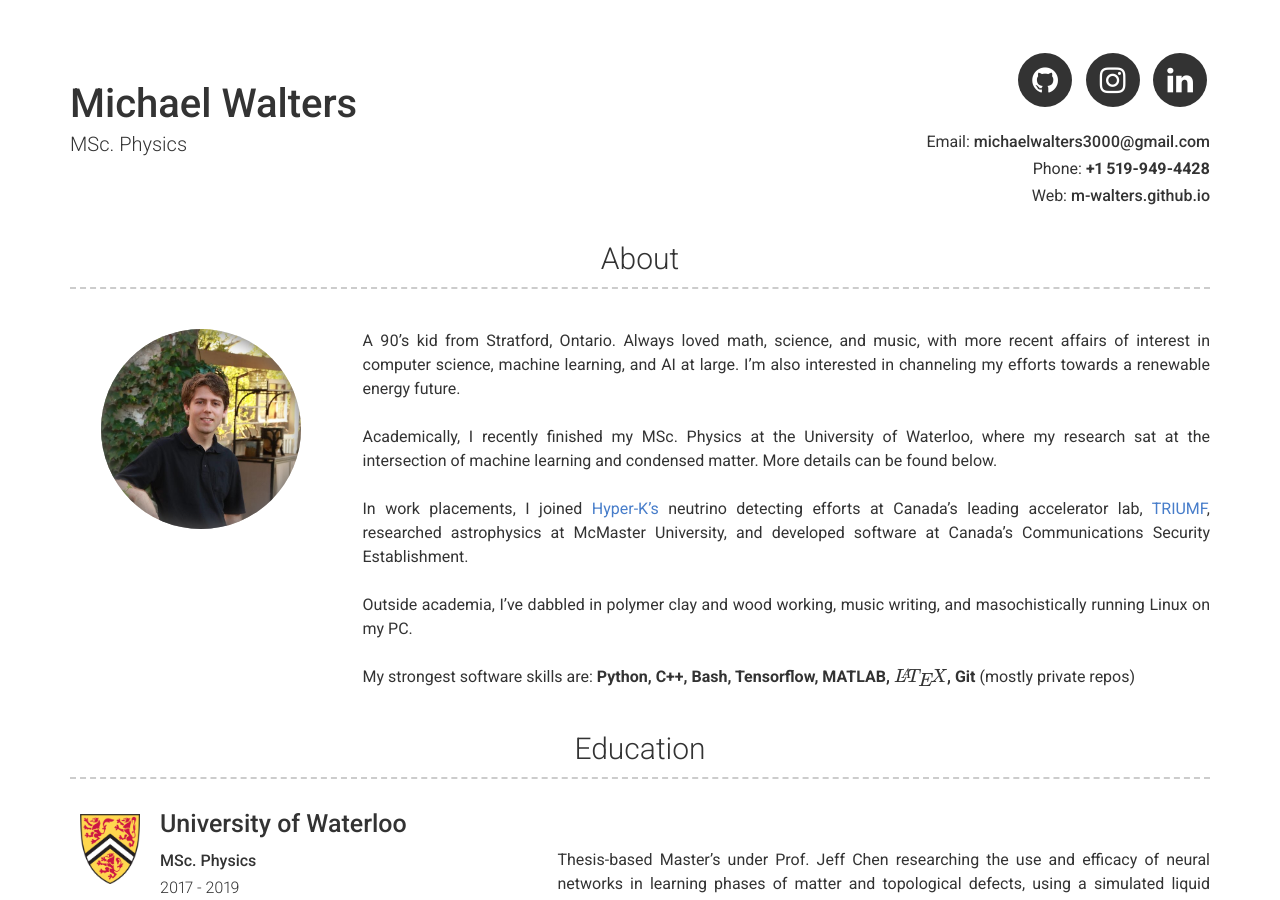
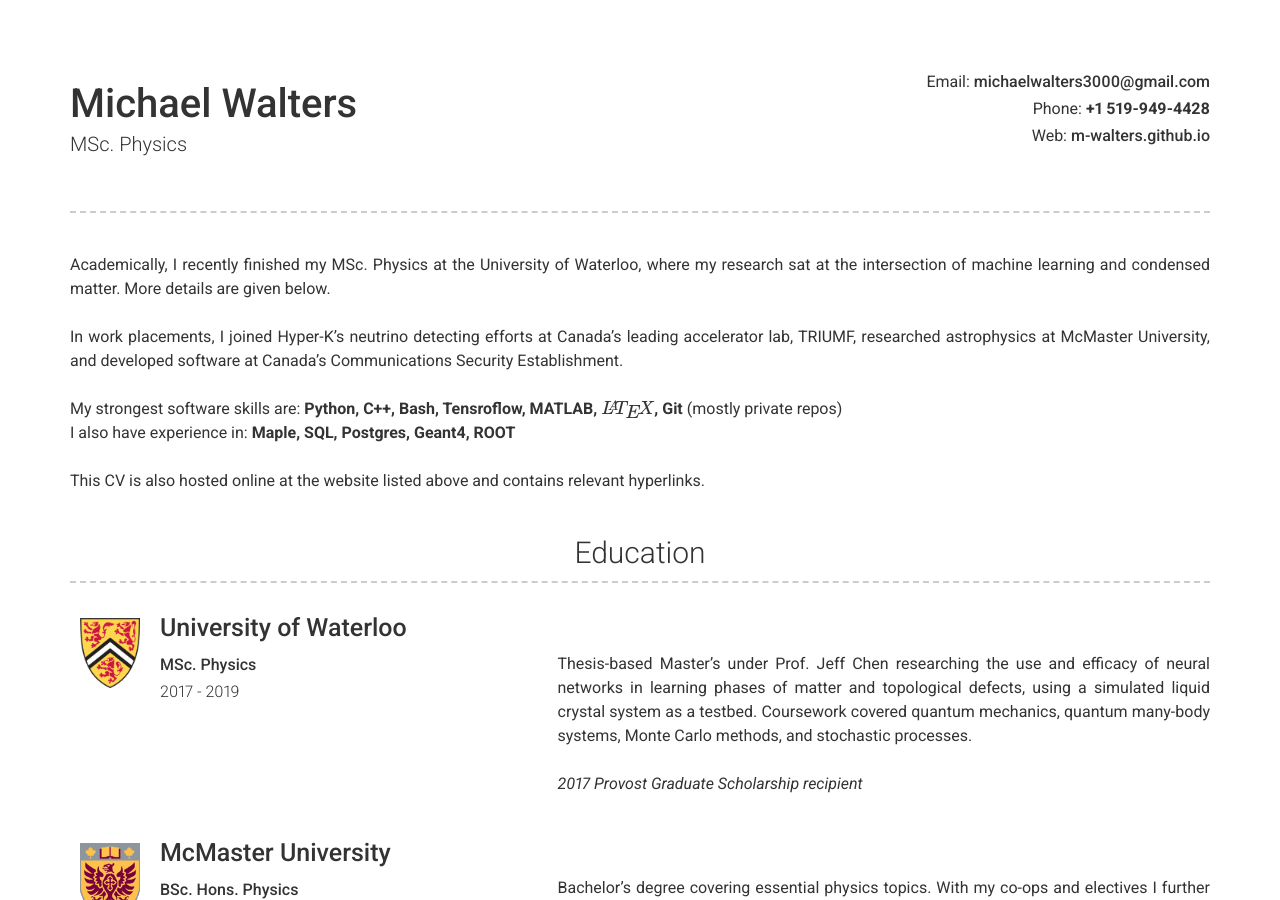
Before and after one commit to m-walters/m-walters.github.io, a Jekyll site: the page built from index.md, in a window 1280 px wide and 900 px high. Built offline with Jekyll 4.4.1, drawn with Linux system fonts in a browser that asks for light colours; formulas are drawn with MathJax 3; some of the changed text lies outside the part shown.

```diff
--- a/_config.yml
+++ b/_config.yml
@@ -8,36 +8,33 @@
 email: michaelwalters3000@gmail.com
 phone: +1 519-949-4428
 website: m-walters.github.io
+github: m-walters
 
 # Social links
-github_username: m-walters
-instagram_username: hotdoglipstick
-linkedin_username: michaelwalters3000
+#github_username: m-walters
+#instagram_username: hotdoglipstick
+#linkedin_username: michaelwalters3000
 
 # About Section
-about_title: About
-about_profile_image: "/assets/images/selfie-square-zoom.JPG"
+about_title: " "
+#about_profile_image: "/assets/images/selfie-square-zoom.JPG"
 about_content: | # this will include new lines to allow paragraphs
 
-  A 90's kid from Stratford, Ontario.
-  Always loved math, science, and music, with more recent affairs of interest in computer science, machine learning, and AI at large. I'm also interested in channeling my efforts towards a renewable energy future.
-  <br/>
   Academically, I recently finished my MSc. Physics at the University of Waterloo, where
   my research sat at the intersection of machine learning
-  and condensed matter. More details can be found below.
+  and condensed matter. More details are given below.
   <br/>
-  In work placements, I joined [Hyper-K's](http://www.hyperk.org/) neutrino detecting efforts at
-  Canada's leading accelerator lab, [TRIUMF](https://www.triumf.ca), researched astrophysics
+  In work placements, I joined Hyper-K's neutrino detecting efforts at
+  Canada's leading accelerator lab, TRIUMF, researched astrophysics
   at McMaster University, and developed software at Canada's Communications Security Establishment.
   <br/>
-  Outside academia, I've dabbled in polymer clay and wood working, music writing,
-  and masochistically running Linux on my PC.
+  My strongest software skills are: __Python, C++, Bash, Tensroflow, MATLAB, $$\LaTeX$$, Git__ (mostly private repos)
+  I also have experience in: __Maple, SQL, Postgres, Geant4, ROOT__
   <br/>
-  My strongest software skills are: __Python, C++, Bash, Tensorflow, MATLAB, $$\LaTeX$$, Git__ (mostly private repos)
-
+  This CV is also hosted online at the website listed above and contains relevant hyperlinks.
 
 # Projects Section
-projects_title: Misc. #(Use this to override about projects section title)
+# projects_title: Projects #(Use this to override about projects section title)
 
 # Experience Section
 # experience_title: Experience #(Use this to override about experience section title)
@@ -46,19 +43,19 @@
 # education_title: Education #(Use this to override about education section title)
 
 # More Section
-more_title: Projects & Publications #(Use this to override about more section title)
+more_title: Publications #(Use this to override about more section title)
 more_content: | # this will include new lines to allow paragraphs
-  - Traffic prediction Graph Neural Net. In progress on github. View the working [toy model](https://github.com/m-walters/graphnn_toy).
+  - Traffic prediction Graph Neural Net. In progress on github. View the completed toy model at [https://github.com/m-walters/graphnn_toy](https://github.com/m-walters/graphnn_toy).
   - My MSc. thesis: _Machine learning topological defects of liquid crystals
-  in two dimensions._ Available online on [UWSpace](http://hdl.handle.net/10012/14949) (2019).
+  in two dimensions._ Available online at [http://hdl.handle.net/10012/14949](http://hdl.handle.net/10012/14949).
   - M. Walters, Q. Wei, J. Z. Y. Chen. _Machine learning topological defects of confined liquid crystals
-  in two dimensions._ ([View on Phys. Rev. E](https://journals.aps.org/pre/abstract/10.1103/PhysRevE.99.062701?fbclid=IwAR0aaXGnTeYb_p7BAYYYKBftRkI0hv_m88w3ieR3-CnvLsaGrr0GnfhiAbo) / [Read PDF](/assets/walters_2019_final.pdf)) (2019).
+  in two dimensions._ ([View on Phys. Rev. E](https://journals.aps.org/pre/abstract/10.1103/PhysRevE.99.062701?fbclid=IwAR0aaXGnTeYb_p7BAYYYKBftRkI0hv_m88w3ieR3-CnvLsaGrr0GnfhiAbo) / [Read PDF](/assets/walters_2019_final.pdf))
   - [Editor's suggestion] M. B. Bennett _et al._ (24 authors). _Isospin mixing reveals $$^{30}P(p,\gamma)^{31}S$$ resonance influencing nova nucleosynthesis._
-  Phys. Rev. Lett. 116, 102502, (2016).
+  Phys. Rev. Lett. 116, 102502, (2016)
 
 
 # Footer
-footer_show_references: true
+footer_show_references: false
 
 # Build settings
 # theme: modern-resume-theme (Use this is you are hosting your resume yourself)
```
